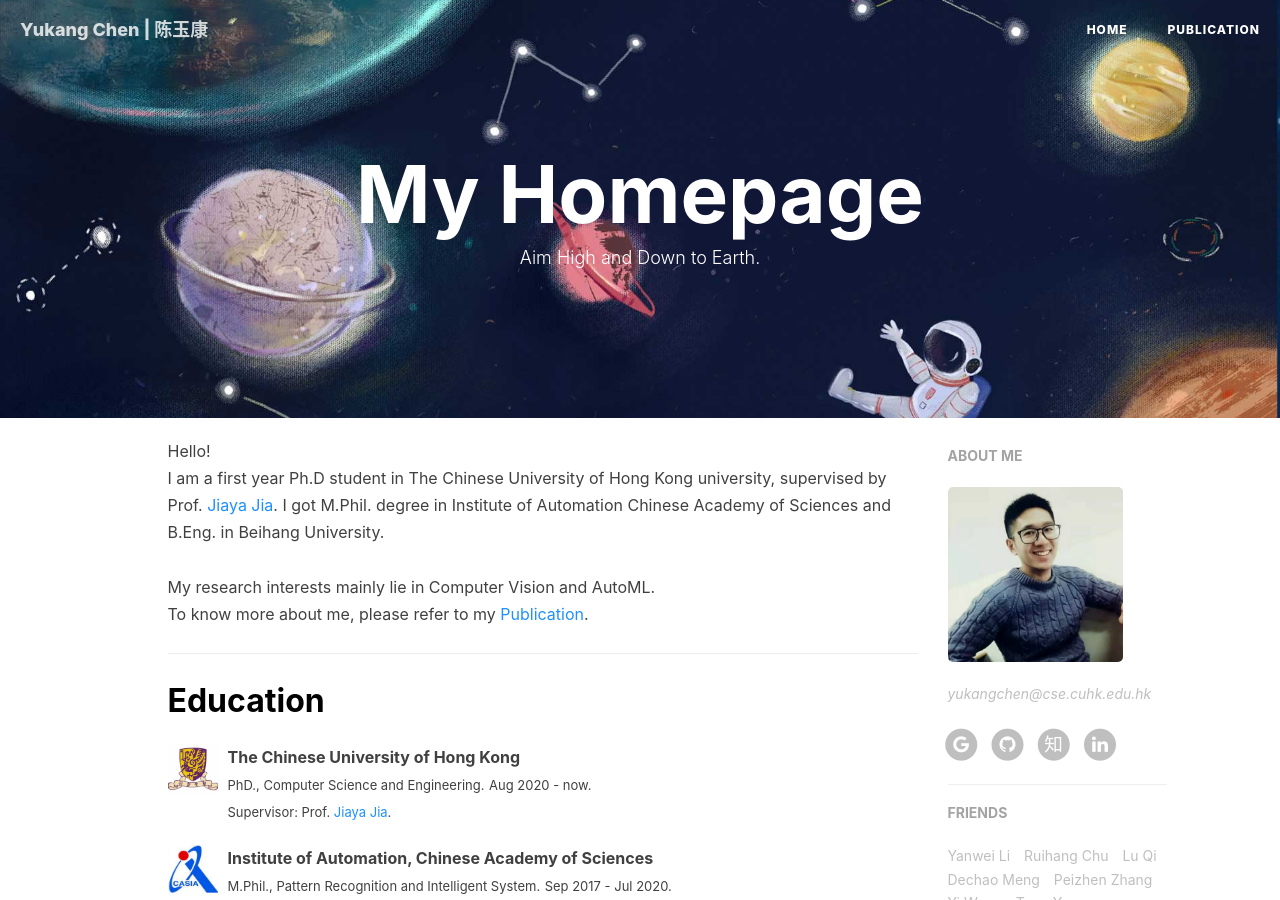
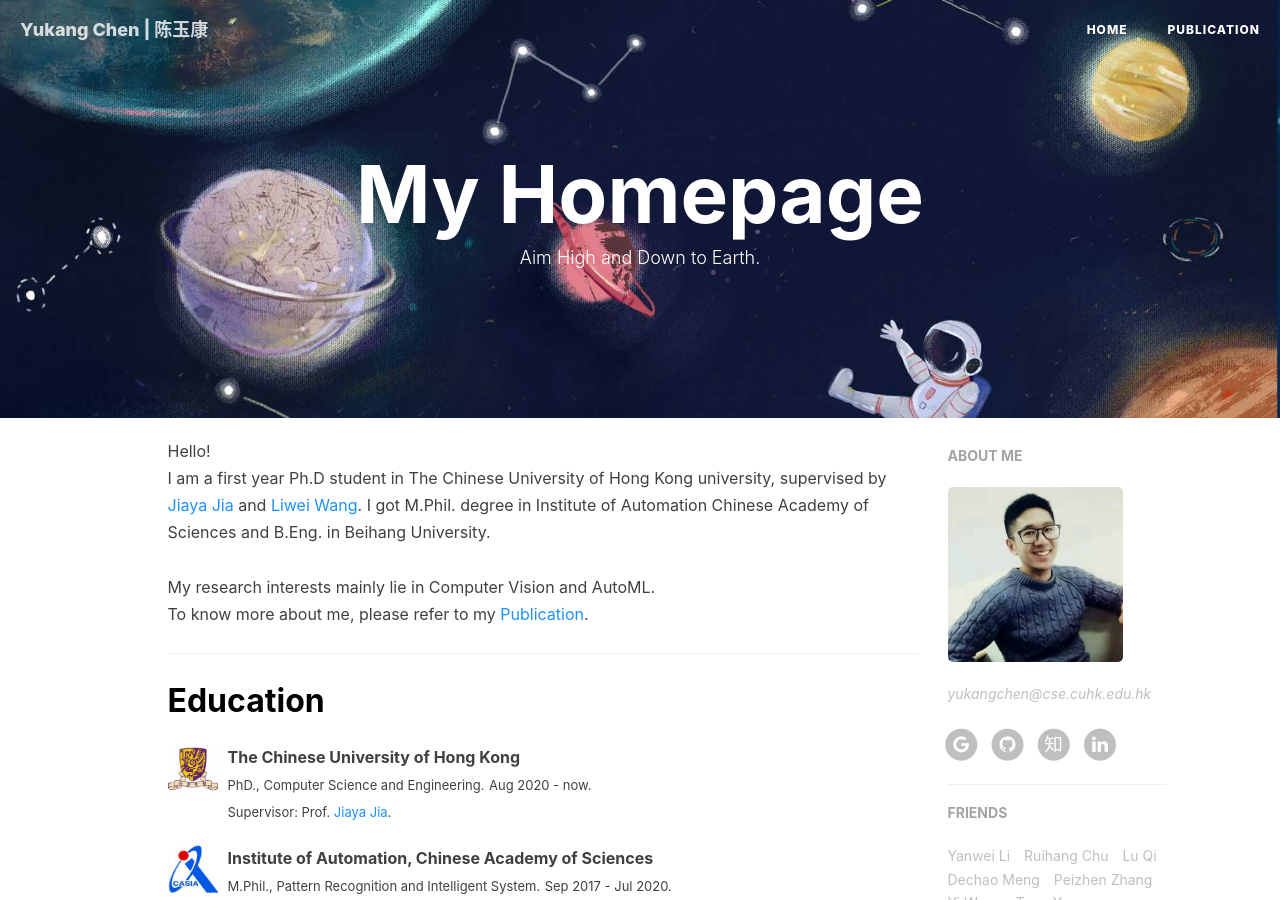
Before and after one commit to yukang2017/yukang2017.github.io, a Jekyll site: the page built from index.html, in a window 1280 px wide and 900 px high. Built offline with Jekyll 4.4.1, drawn with Linux system fonts in a browser that asks for light colours; nearby versions of some CDN libraries; a script that is not in the unit is left out; the list of posts is cut into pages by our own code; comment, search, counter and statistics services are not loaded.

Commit message:
Update index.html

```diff
--- a/index.html
+++ b/index.html
@@ -8,8 +8,9 @@ description: "Aim High and Down to Earth."
 			<div class="media-body">
 				<p class="media-heading">
 					Hello!<br>
-					I am a first year Ph.D student in The Chinese University of Hong Kong university, supervised by Prof. <a target="_blank"
-					   href="http://jiaya.me/"><font color="DodgerBlue">Jiaya Jia</font></a>. I got M.Phil. degree in Institute of Automation Chinese Academy of Sciences
+					I am a first year Ph.D student in The Chinese University of Hong Kong university, supervised by <a target="_blank"
+					   href="http://jiaya.me/"><font color="DodgerBlue">Jiaya Jia</font></a> and <a target="_blank"
+					   href="https://www.linkedin.com/in/liwei-wang-800a2b1a0/"><font color="DodgerBlue">Liwei Wang</font></a>. I got M.Phil. degree in Institute of Automation Chinese Academy of Sciences
 					and B.Eng. in Beihang University.  <br><br>
 					My research interests mainly lie in Computer Vision and AutoML.<br>
 					To know more about me, please refer to my <a target="_blank"
```
